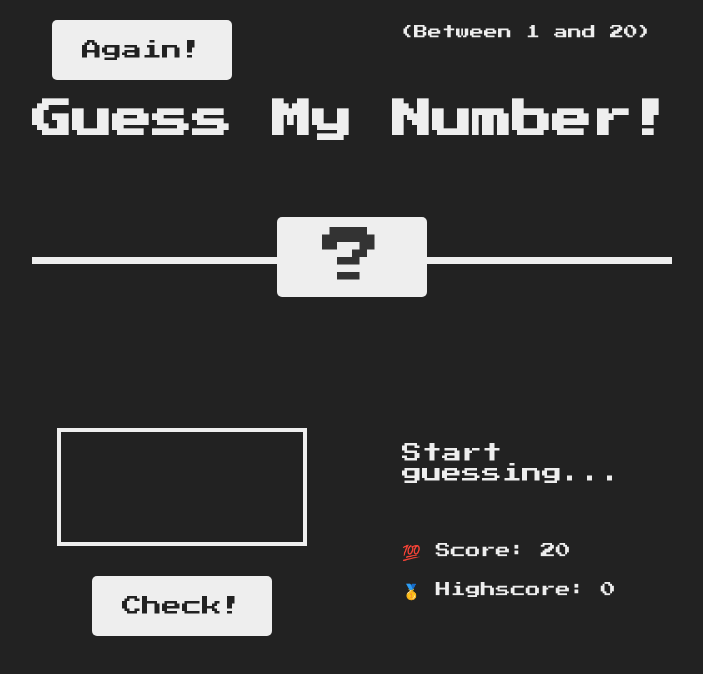
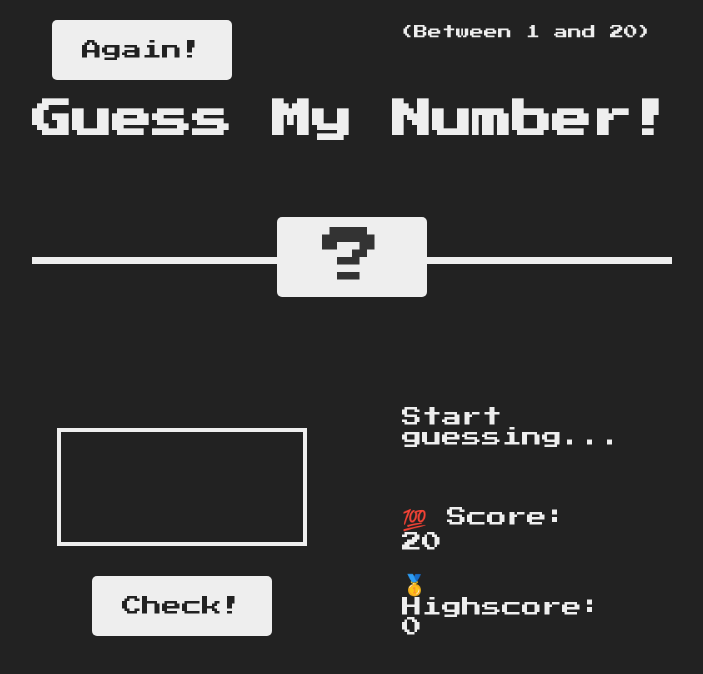
Before and after one commit to uniboxx/guess-my-number-svelte, a Svelte app: page / in a window 1280 px wide. Shown: the top 674 px of the page, without its empty margins (288-991 px from the left). Built offline with nearby package versions, Linux system fonts and the light colour scheme.

Commit message:
another fix responsive

```diff
--- a/src/App.svelte
+++ b/src/App.svelte
@@ -187,9 +187,8 @@
     width 100%
     padding 0 5rem
     font-size 1.5rem
-
-
-
+    @media screen and (min-width 640px)
+      font-size 2rem
 
 
 </style>
```
